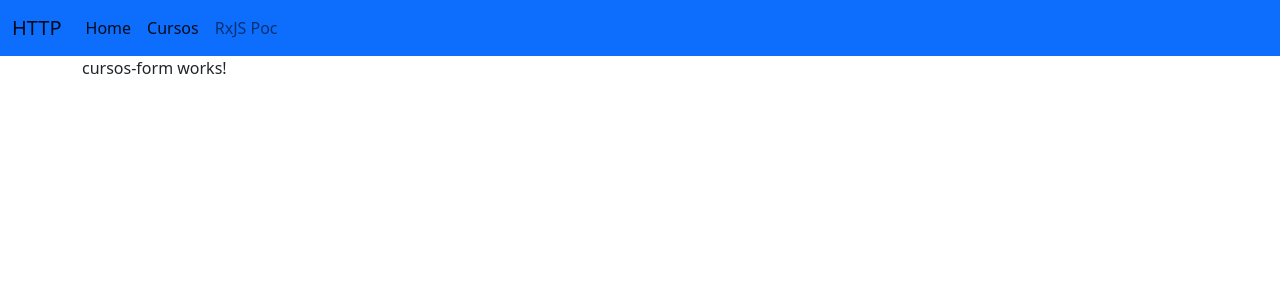
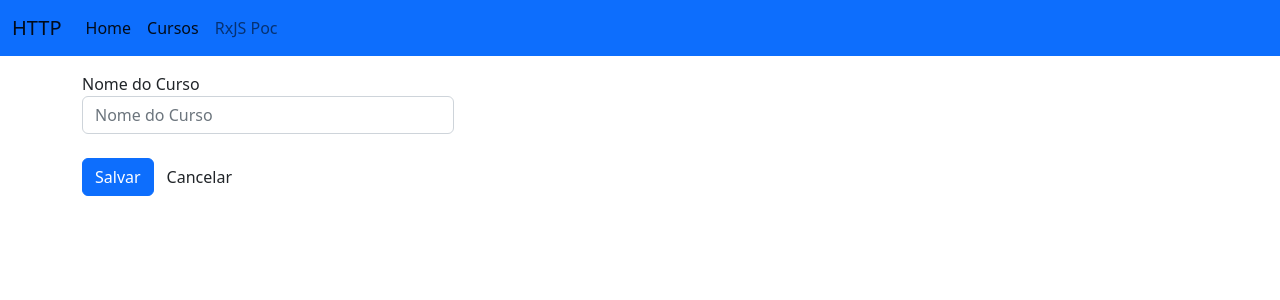
Before and after one commit to israeldiassoares/angular-learning, an Angular app in the folder requests-http/: page /cursos in a window 1280 px wide. Both pictures are taken after a click on the button "Novo Curso". Shown: the top 300 px of the page. Built offline with nearby package versions, Linux system fonts and the light colour scheme; data requests are answered from the project's data file.

Commit message:
integrated and validated curso form fields

```diff
--- a/requests-http/src/app/cursos/cursos-form/cursos-form.component.html
+++ b/requests-http/src/app/cursos/cursos-form/cursos-form.component.html
@@ -1,3 +1,48 @@
-<p>
-  cursos-form works!
-</p>
+<form
+  class="needs-validation pt-3"
+  novalidate
+  [formGroup]="form"
+>
+  <div class="form-row">
+    <div class="col-md-4 mb-3">
+      <label for="validationCustom01">Nome do Curso</label>
+      <input
+        type="text"
+        class="form-control"
+        id="nome"
+        placeholder="Nome do Curso"
+        formControlName="nome"
+        [ngClass]="{'is-invalid': submitted && hasError('nome')}"
+      >
+      <div
+        class="invalid-feedback"
+        *ngIf="hasError('nome') && hasError('nome')?.['required']"
+      >
+        Por favor informe um nome para o curso.
+      </div>
+      <div
+        class="invalid-feedback"
+        *ngIf="hasError('nome') && hasError('nome')?.['minLength']"
+      >
+        Nome do curso deve ter no mínimo {{hasError('nome')?.['minlength'].requiredLength}} caracteres
+      </div>
+      <div
+        class="invalid-feedback"
+        *ngIf="hasError('nome') && hasError('nome')?.['maxLength']"
+      >
+        Nome do curso deve ter no maxímo {{hasError('nome')?.['maxLength'].requiredLength}} caracteres
+      </div>
+    </div>
+  </div>
+  <div class="mt-4"><button
+      class="btn btn-primary"
+      type="submit"
+      (click)="onSubmit()"
+    >Salvar</button>
+    <button
+      class="btn btn-default"
+      type="button"
+      (click)="onCancel()"
+    >Cancelar</button>
+  </div>
+</form>
--- a/requests-http/src/app/cursos/cursos-form/cursos-form.component.ts
+++ b/requests-http/src/app/cursos/cursos-form/cursos-form.component.ts
@@ -1,15 +1,43 @@
-import { Component, OnInit } from '@angular/core';
+import { Component, OnInit } from '@angular/core'
+import { FormBuilder, FormGroup, ValidationErrors, Validators } from '@angular/forms'
 
 @Component({
   selector: 'app-cursos-form',
   templateUrl: './cursos-form.component.html',
-  styleUrls: ['./cursos-form.component.css']
+  styleUrls: [ './cursos-form.component.css' ]
 })
 export class CursosFormComponent implements OnInit {
 
-  constructor() { }
+  form: FormGroup
+  submitted: boolean
+
+  constructor(private formBuilder: FormBuilder) {
+    this.form = new FormGroup({})
+    this.submitted = false
+  }
 
   ngOnInit() {
+    this.form = this.formBuilder.group({
+      nome: [ null, [ Validators.required, Validators.minLength(3), Validators.maxLength(250) ] ]
+    })
+  }
+
+  hasError(field: string): ValidationErrors | null | undefined {
+    return this.form.get(field)?.errors
+  }
+
+
+  onSubmit() {
+    this.submitted = true
+    console.log(this.form.value)
+    if (this.form.valid) {
+      console.log('submit')
+    }
+  }
+
+  onCancel() {
+    this.submitted = false
+    this.form.reset()
   }
 
 }
--- a/requests-http/src/app/cursos/cursos.module.ts
+++ b/requests-http/src/app/cursos/cursos.module.ts
@@ -4,6 +4,7 @@ import { CommonModule } from '@angular/common';
 import { CursosRoutingModule } from './cursos-routing.module';
 import { CursosListaComponent } from './cursos-lista/cursos-lista.component';
 import { CursosFormComponent } from './cursos-form/cursos-form.component';
+import { ReactiveFormsModule } from '@angular/forms'
 
 
 @NgModule({
@@ -13,7 +14,8 @@ import { CursosFormComponent } from './cursos-form/cursos-form.component';
   ],
   imports: [
     CommonModule,
-    CursosRoutingModule
+    CursosRoutingModule,
+    ReactiveFormsModule
   ]
 })
 export class CursosModule { }
```
